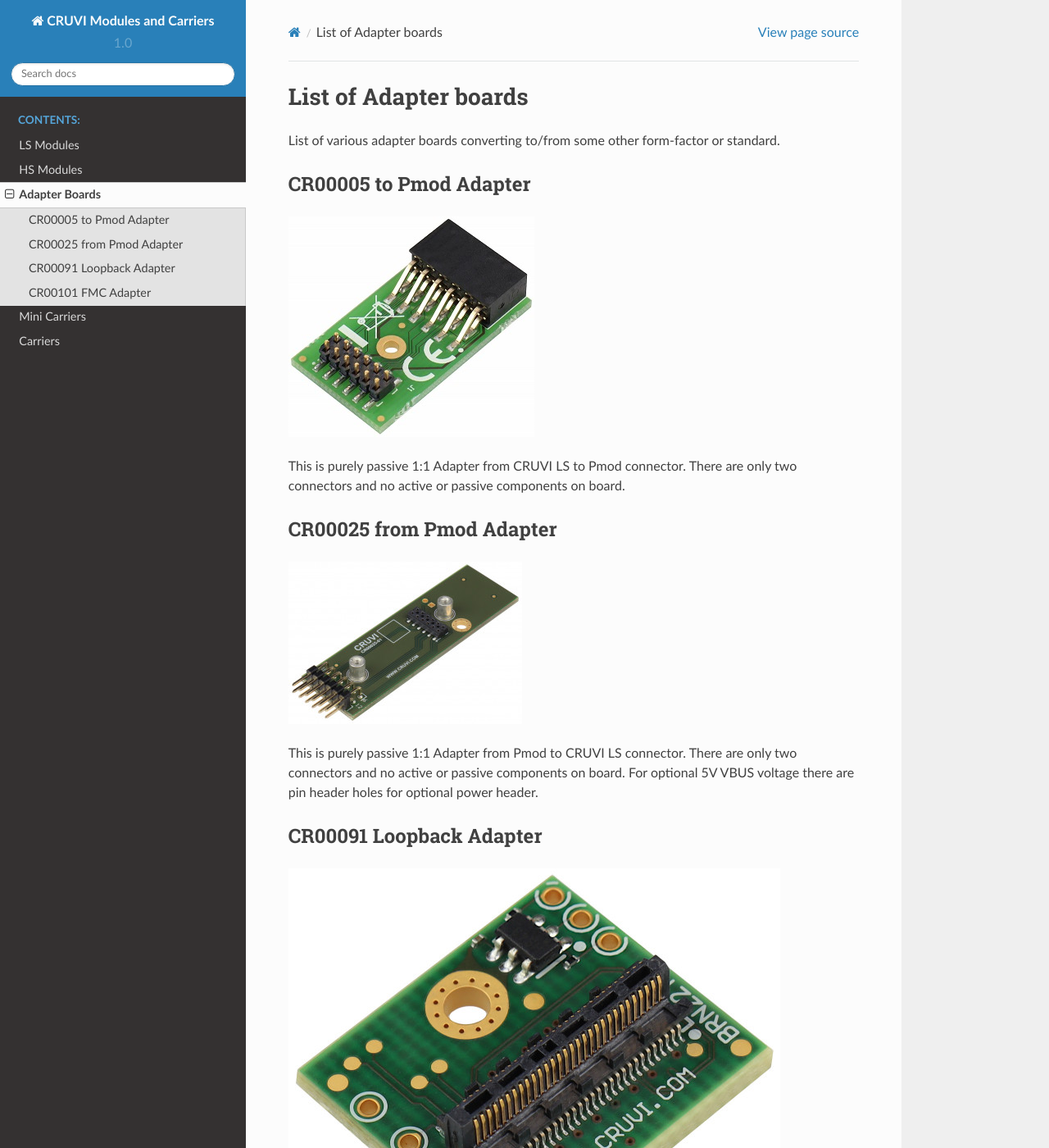
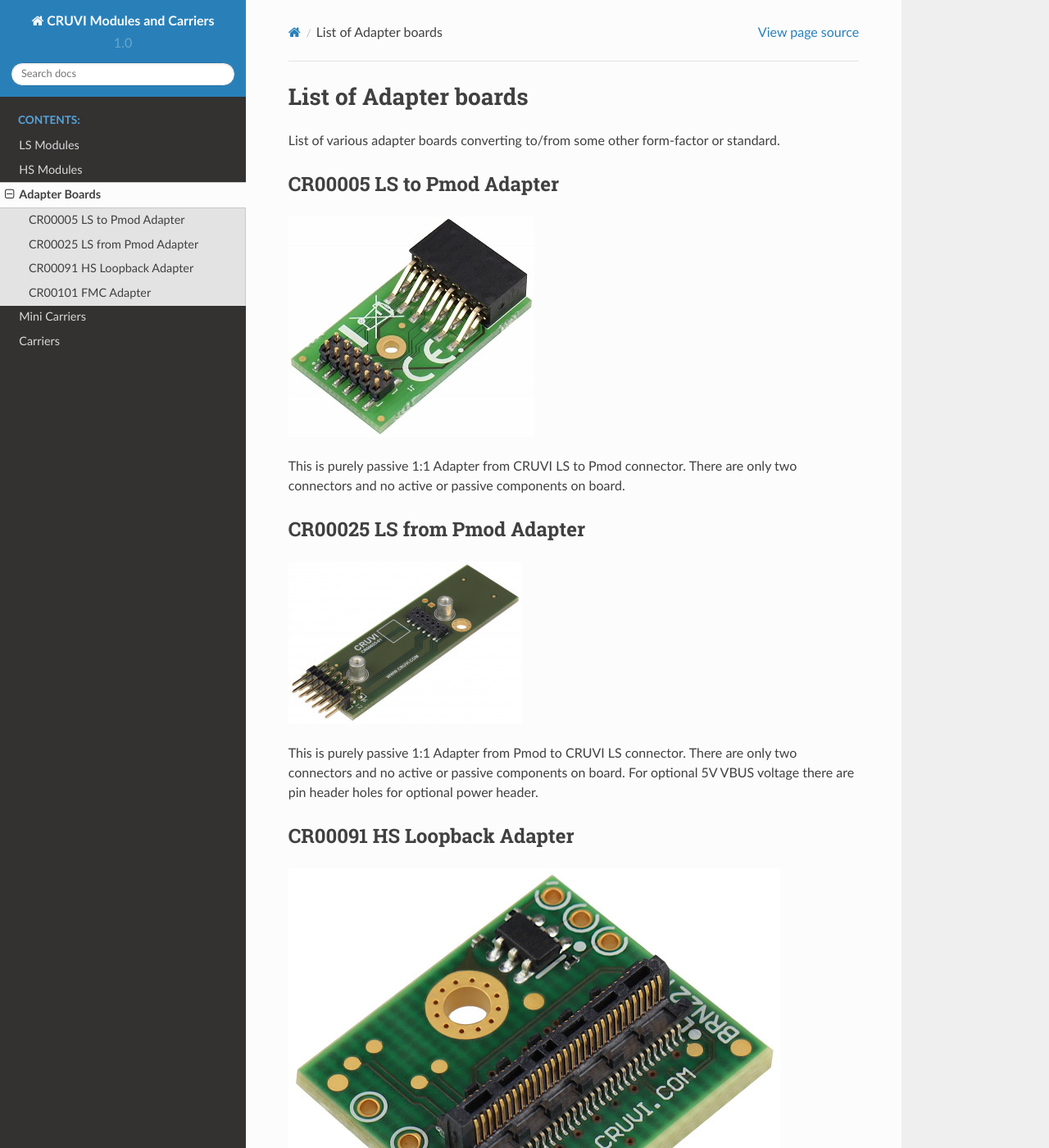
Before and after one commit to micro-FPGA/CRUVI-DOC, a Sphinx documentation site: the page built from docs/Adapters.rst, in a window 1280 px wide and 1400 px high. Shown: the whole window at 82% size. Built offline with Sphinx 7.4.7 and the Read the Docs theme 2.0.0, drawn with Linux system fonts in a browser that asks for light colours.

```diff
--- a/docs/Adapters.rst
+++ b/docs/Adapters.rst
@@ -3,20 +3,20 @@ List of Adapter boards
 
 List of various adapter boards converting to/from some other form-factor or standard.
 
-CR00005 to Pmod Adapter
------------------------
+CR00005 LS to Pmod Adapter
+--------------------------
 .. image:: Adapters/CR00005-01-3D.jpg
 
 This is purely passive 1:1 Adapter from CRUVI LS to Pmod connector. There are only two connectors and no active or passive components on board.
 
-CR00025 from Pmod Adapter
--------------------------
+CR00025 LS from Pmod Adapter
+----------------------------
 .. image:: Adapters/CR00025-01-3D.jpg
 
 This is purely passive 1:1 Adapter from Pmod to CRUVI LS connector. There are only two connectors and no active or passive components on board. For optional 5V VBUS voltage there are pin header holes for optional power header.
 
-CR00091 Loopback Adapter
-------------------------
+CR00091 HS Loopback Adapter
+---------------------------
 .. image:: Adapters/CR00091-01-3D.jpg
 
 Loopback adapter for CRUVI HS slot. All signals are looped back for test purposes. Voltage rails have LED's to indicate voltage presence.
```
